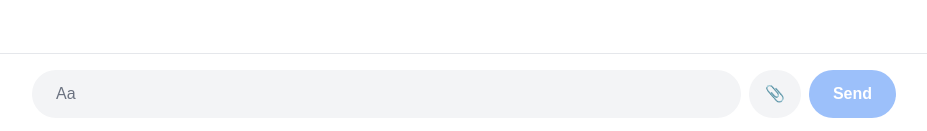
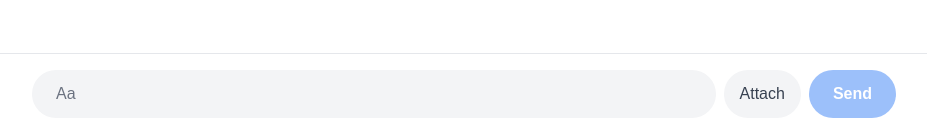
Before and after one commit to 2azo/chat_app, a Next.js app: page / in a window 1280 px wide. Shown: the part 666-797 px from the top of the page, without its empty margins (176-1103 px from the left). Built offline with nearby package versions, Linux system fonts and the light colour scheme.

Commit message:
small changes

```diff
--- a/app/page.tsx
+++ b/app/page.tsx
@@ -128,7 +128,7 @@ const ChatApp = () => {
               htmlFor="file-upload"
               className="px-4 py-3 rounded-full bg-gray-100 text-gray-700 cursor-pointer hover:bg-gray-200"
             >
-              📎
+              Attach
             </label>
             <button
               type="submit"
```
